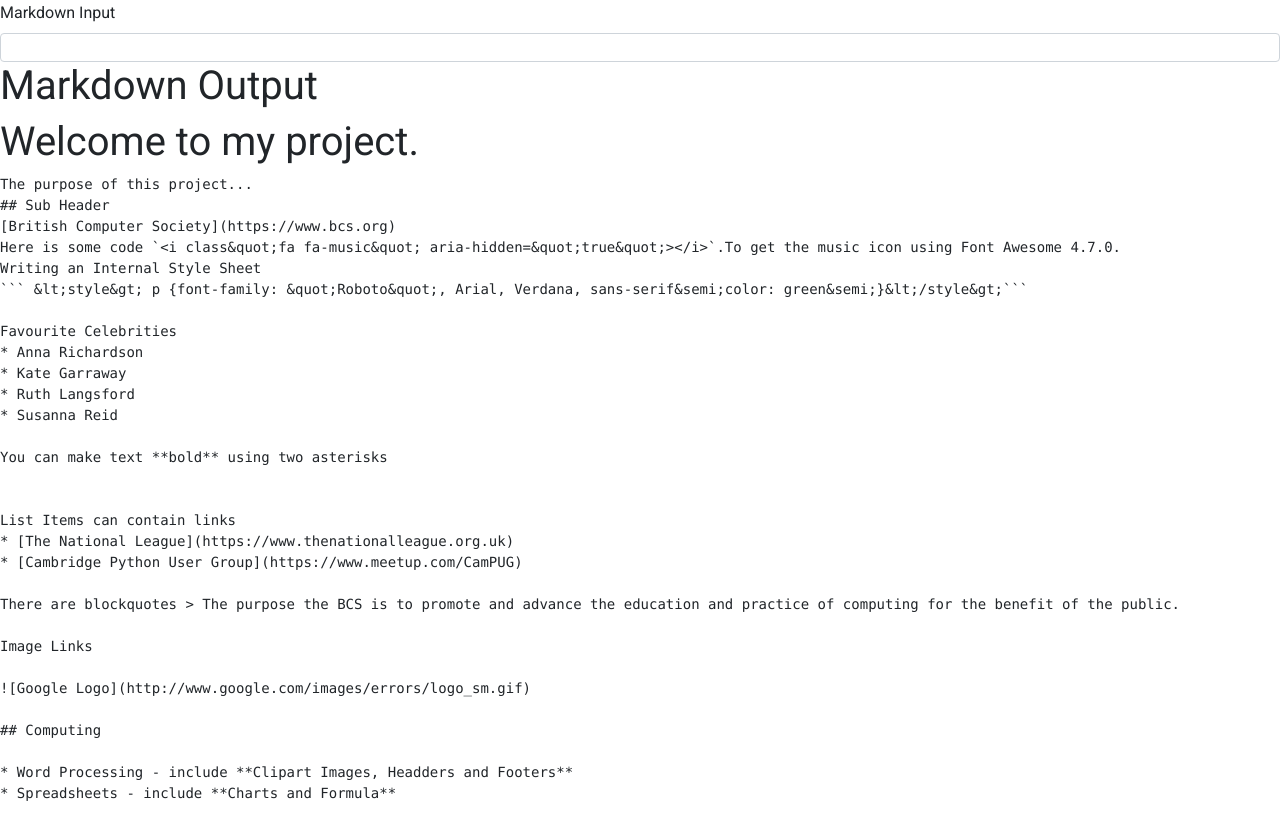
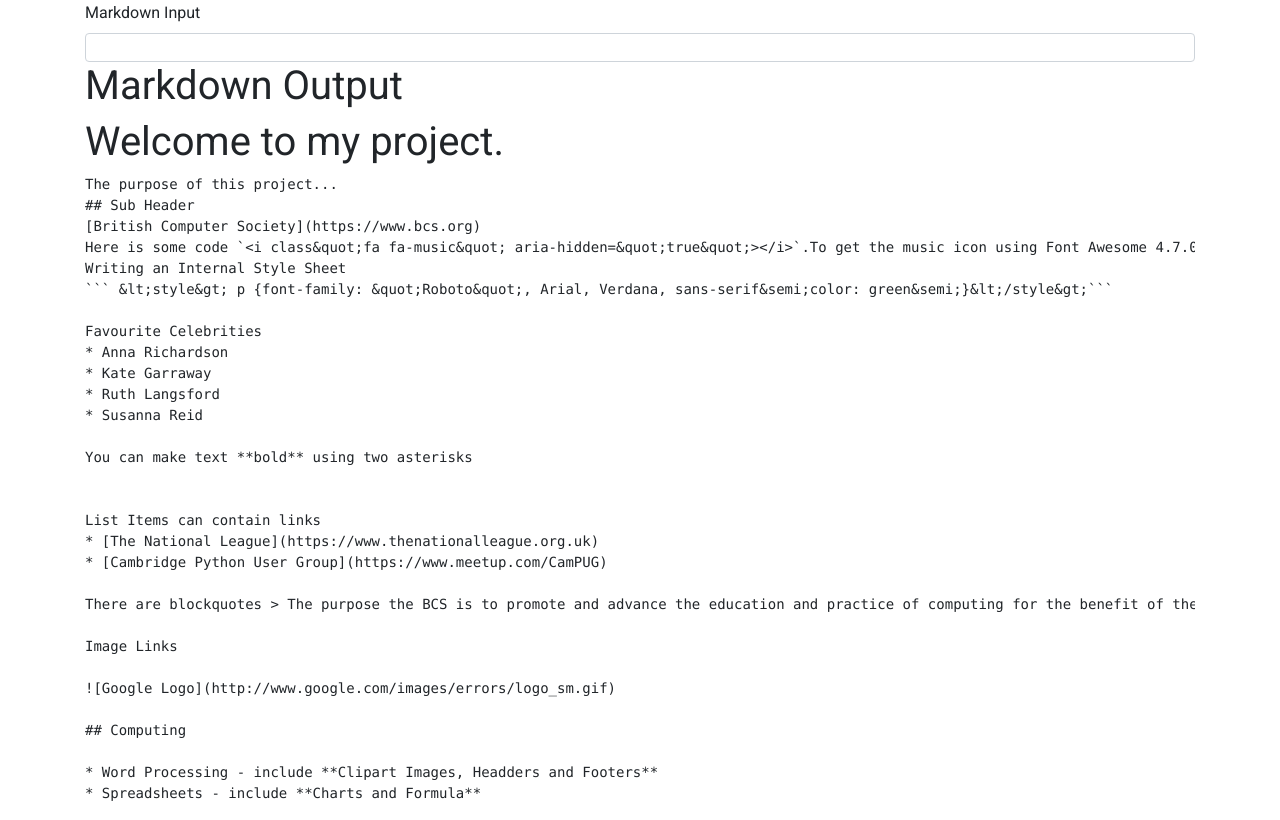
Before and after one commit to derektypist/markdown-previewer, a React (Create React App) app in the folder my-markdown-previewer/: page / in a window 1280 px wide. Built offline with nearby package versions, Linux system fonts and the light colour scheme.

Commit message:
Added .PNG extension in README.md

```diff
--- a/my-markdown-previewer/src/App.js
+++ b/my-markdown-previewer/src/App.js
@@ -53,7 +53,7 @@ class App extends Component {
     let {markdown} = this.state;
 
   return (
-    <div classname="App container">
+    <div className="App container">
     <div>
     <label>Markdown Input</label>
     <texarea id="editor" rows="10" className="form-control" value={markdown} onChange={(event)=> this.updateMarkdown(event.target.value)}/>
```
